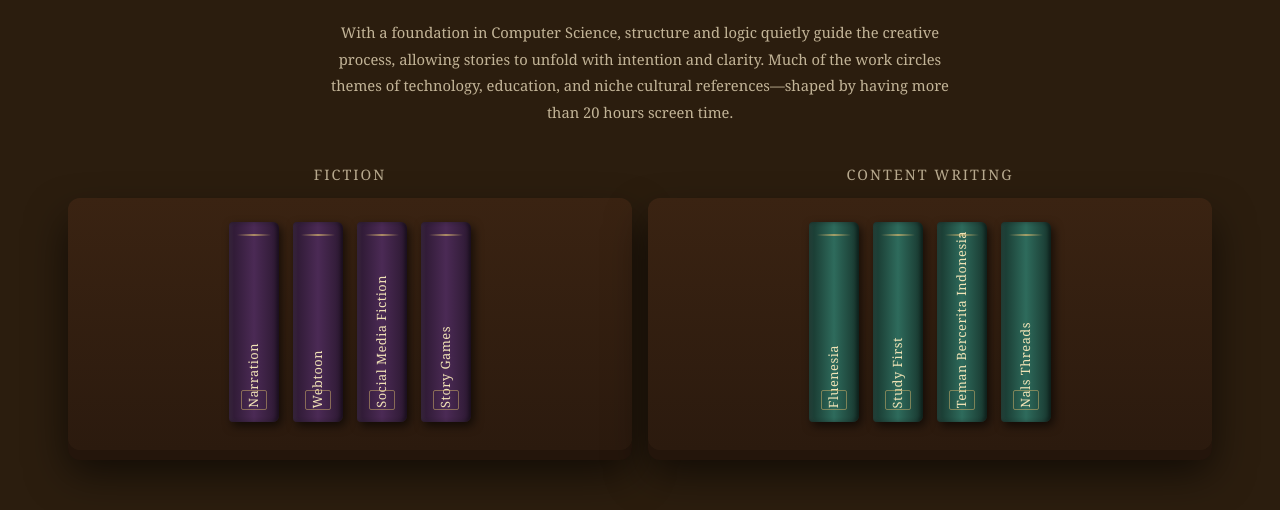
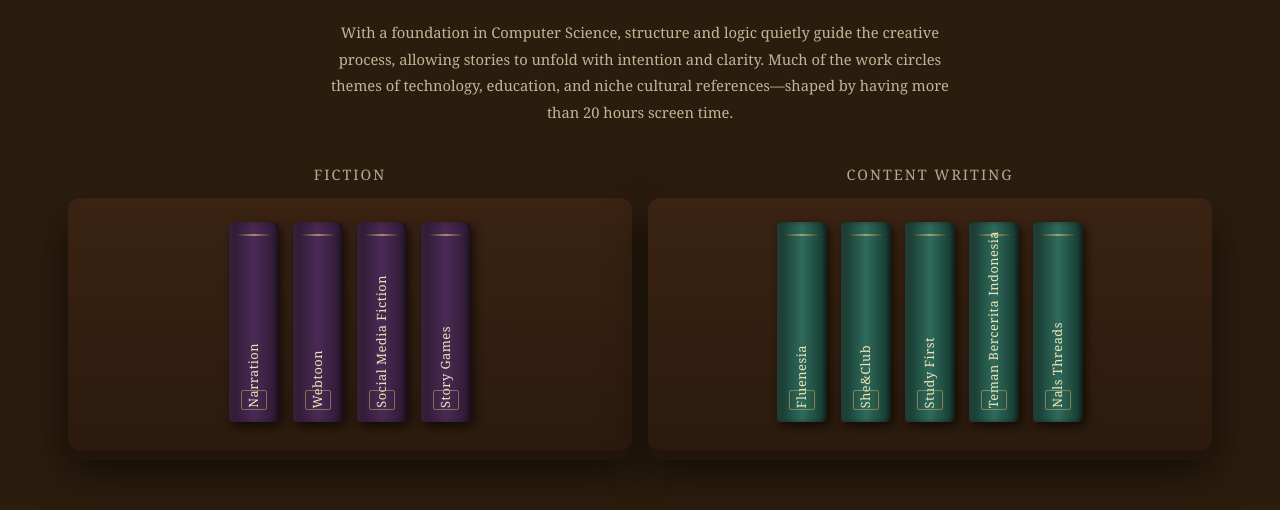
Before and after one commit to magnzetic/portos, a plain HTML site: page index.html in a window 1280 px wide. Shown: the part 348-858 px from the top of the page. Drawn offline with Linux system fonts and the light colour scheme.

Commit message:
Update index.html

```diff
--- a/index.html
+++ b/index.html
@@ -58,6 +58,9 @@
       <div class="book content" onclick="goToLibrary('fluenesia')">
         <span>Fluenesia</span>
       </div>
+      <div class="book content" onclick="goToLibrary('snc')">
+        <span>She&Club</span>
+      </div>
       <div class="book content" onclick="goToLibrary('sf')">
         <span>Study First</span>
       </div>
```
